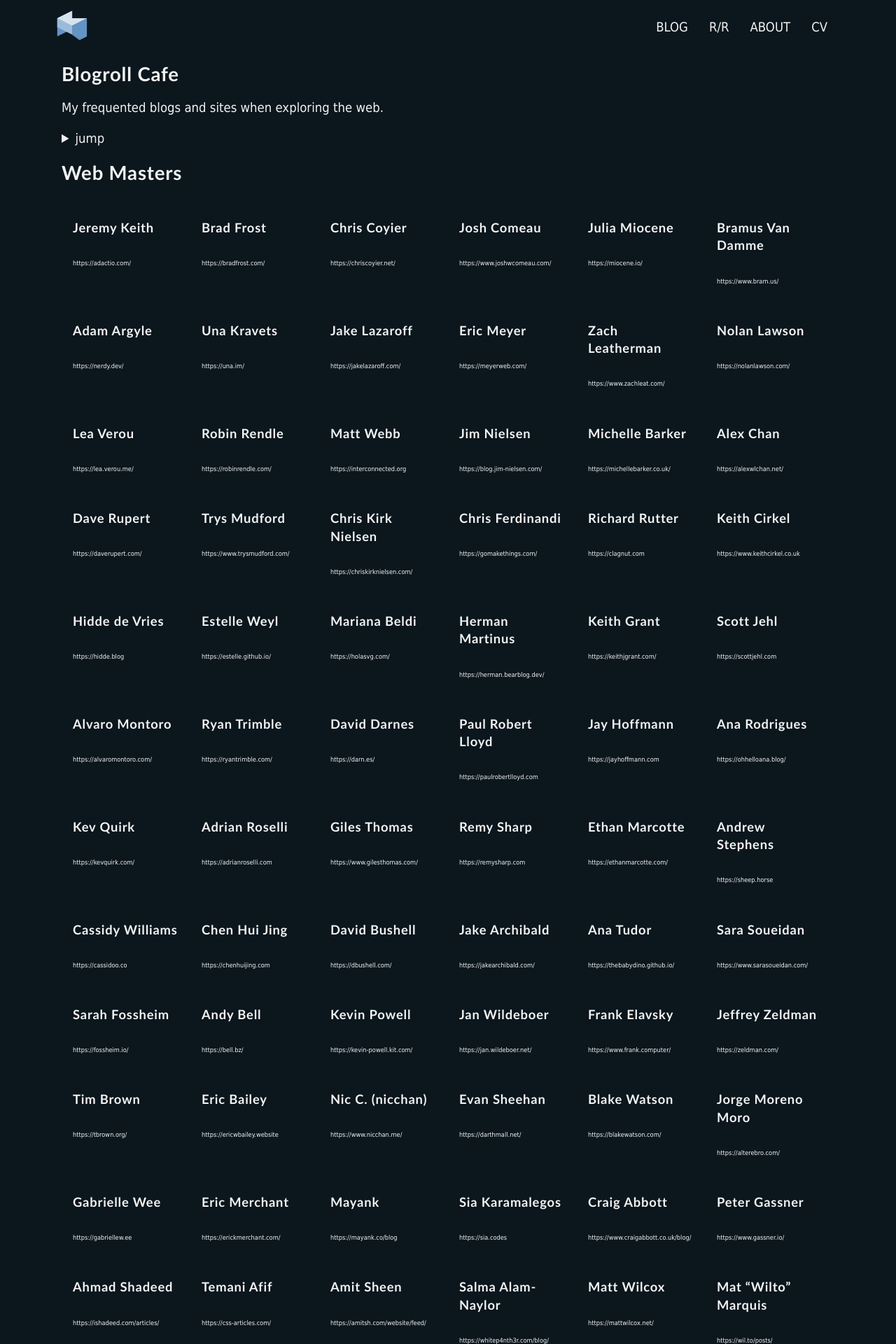
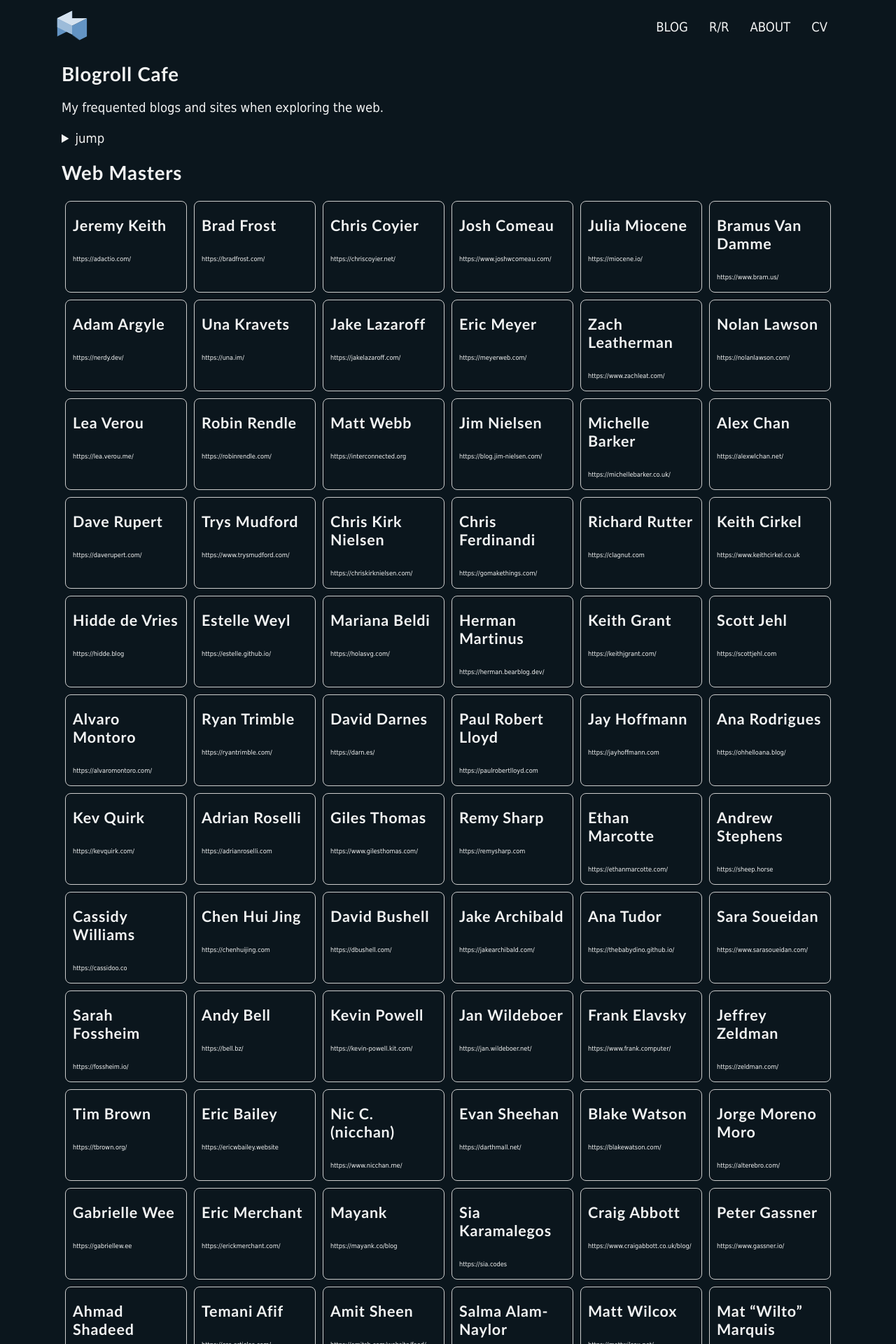
Before and after one commit to mpdagang/mpdagang.github.io, a Jekyll site: the page built from _pages/blogroll.html, in a window 1280 px wide. Shown: the top 1920 px of the page at 70% size. Built offline with Jekyll 4.4.1, drawn with Linux system fonts in a browser that asks for light colours; some of the changed text lies outside the part shown.

Commit message:
content and style update

```diff
--- a/_data/engineers.yaml
+++ b/_data/engineers.yaml
@@ -87,3 +87,6 @@
 
 - name: Jeff Geerling
   site: https://www.jeffgeerling.com/
+
+- name: Simon Højberg
+  site: https://hojberg.xyz/
--- a/_data/webmasters.yaml
+++ b/_data/webmasters.yaml
@@ -288,3 +288,6 @@
 
 - name: Florian Rivoal
   site: https://florian.rivoal.net/
+
+- name: Rachel Smith
+  site: https://rachsmith.com/
--- a/_pages/blogroll.html
+++ b/_pages/blogroll.html
@@ -35,8 +35,8 @@
     <h2>Web Masters</h2>
     <div class="mp-l-pancake b-roll-wrapper">
         {% for webmaster in site.data.webmasters %}
-        <a target="_blank" href="{{ webmaster.site }}" class="mp-l-pancake-item blog-card">
-            <h4>{{ webmaster.name }}</h4>
+        <a target="_blank" href="{{ webmaster.site }}" class="mp-l-pancake-item blog-card b-roll-item">
+            <h3>{{ webmaster.name }}</h3>
             <p>{{ webmaster.site }}</p>
         </a>
         {% endfor %}
@@ -47,8 +47,8 @@
     <h2>Insight/Introspection</h2>
     <div class="mp-l-pancake b-roll-wrapper">
         {% for introspect in site.data.introspects %}
-        <a target="_blank" href="{{ introspect.site }}" class="mp-l-pancake-item blog-card">
-            <h4>{{ introspect.name }}</h4>
+        <a target="_blank" href="{{ introspect.site }}" class="mp-l-pancake-item blog-card b-roll-item">
+            <h3>{{ introspect.name }}</h3>
             <p>{{ introspect.site }}</p>
         </a>
         {% endfor %}
@@ -59,8 +59,8 @@
     <h2>PH</h2>
     <div class="mp-l-pancake b-roll-wrapper">
         {% for pinoy in site.data.phblog %}
-        <a target="_blank" href="{{ pinoy.site }}" class="mp-l-pancake-item blog-card">
-            <h4>{{ pinoy.name }}</h4>
+        <a target="_blank" href="{{ pinoy.site }}" class="mp-l-pancake-item blog-card b-roll-item">
+            <h3>{{ pinoy.name }}</h3>
             <p>{{ pinoy.site }}</p>
         </a>
         {% endfor %}
@@ -71,8 +71,8 @@
     <h2>Engineer Masters</h2>
     <div class="mp-l-pancake b-roll-wrapper">
         {% for engineer in site.data.engineers %}
-        <a target="_blank" href="{{ engineer.site }}" class="mp-l-pancake-item blog-card">
-            <h4>{{ engineer.name }}</h4>
+        <a target="_blank" href="{{ engineer.site }}" class="mp-l-pancake-item blog-card b-roll-item">
+            <h3>{{ engineer.name }}</h3>
             <p>{{ engineer.site }}</p>
         </a>
         {% endfor %}
@@ -83,8 +83,8 @@
     <h2>Games</h2>
     <div class="mp-l-pancake b-roll-wrapper">
         {% for game in site.data.gamedev %}
-        <a target="_blank" href="{{ game.site }}" class="mp-l-pancake-item blog-card">
-            <h4>{{ game.name }}</h4>
+        <a target="_blank" href="{{ game.site }}" class="mp-l-pancake-item blog-card b-roll-item">
+            <h3>{{ game.name }}</h3>
             <p>{{ game.site }}</p>
         </a>
         {% endfor %}
@@ -95,8 +95,8 @@
     <h2>In Focus</h2>
     <div class="mp-l-pancake b-roll-wrapper">
         {% for infocus in site.data.infocii %}
-        <a target="_blank" href="{{ infocus.site }}" class="mp-l-pancake-item blog-card">
-            <h4>{{ infocus.name }}</h4>
+        <a target="_blank" href="{{ infocus.site }}" class="mp-l-pancake-item blog-card b-roll-item">
+            <h3>{{ infocus.name }}</h3>
             <p>{{ infocus.site }}</p>
         </a>
         {% endfor %}
--- a/assets/styles/main.scss
+++ b/assets/styles/main.scss
@@ -692,12 +692,22 @@
 .b-link {
   color: var(--mp-c-lua-06);
   text-decoration: underline;
+  text-decoration-color: #9df39f57;
+  text-underline-offset: 0.1rem;
 }
 
 /*-- Blogroll*/
 
 .b-roll-wrapper a p {
   font-size: 0.5em;
+}
+
+.blog-card.b-roll-item {
+  border: 1px solid var(--mp-c-fg);
+}
+
+.blog-card.b-roll-item:hover {
+  border: 1px solid var(--mp-c-lua-03);
 }
 
 /*-- Notes*/
```
